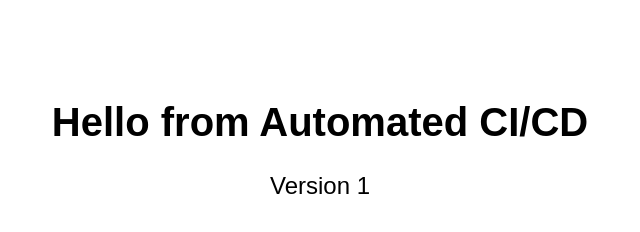
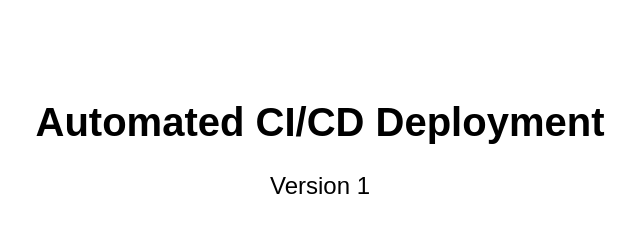
Before and after one commit to Hemalatharames/jenkins-cicd-project, a plain HTML site: page index.html in a window 1280 px wide. Shown: the whole page, without its empty margins (320-960 px from the left). Drawn offline with Linux system fonts and the light colour scheme.

Commit message:
Test automatic CI/CD deployment

```diff
--- a/index.html
+++ b/index.html
@@ -7,7 +7,7 @@
 
 <body>
 
-    <h1>Hello from Automated CI/CD</h1>
+    <h1>Automated CI/CD Deployment</h1>
     <p>Version 1</p>
 
 </body>
```
